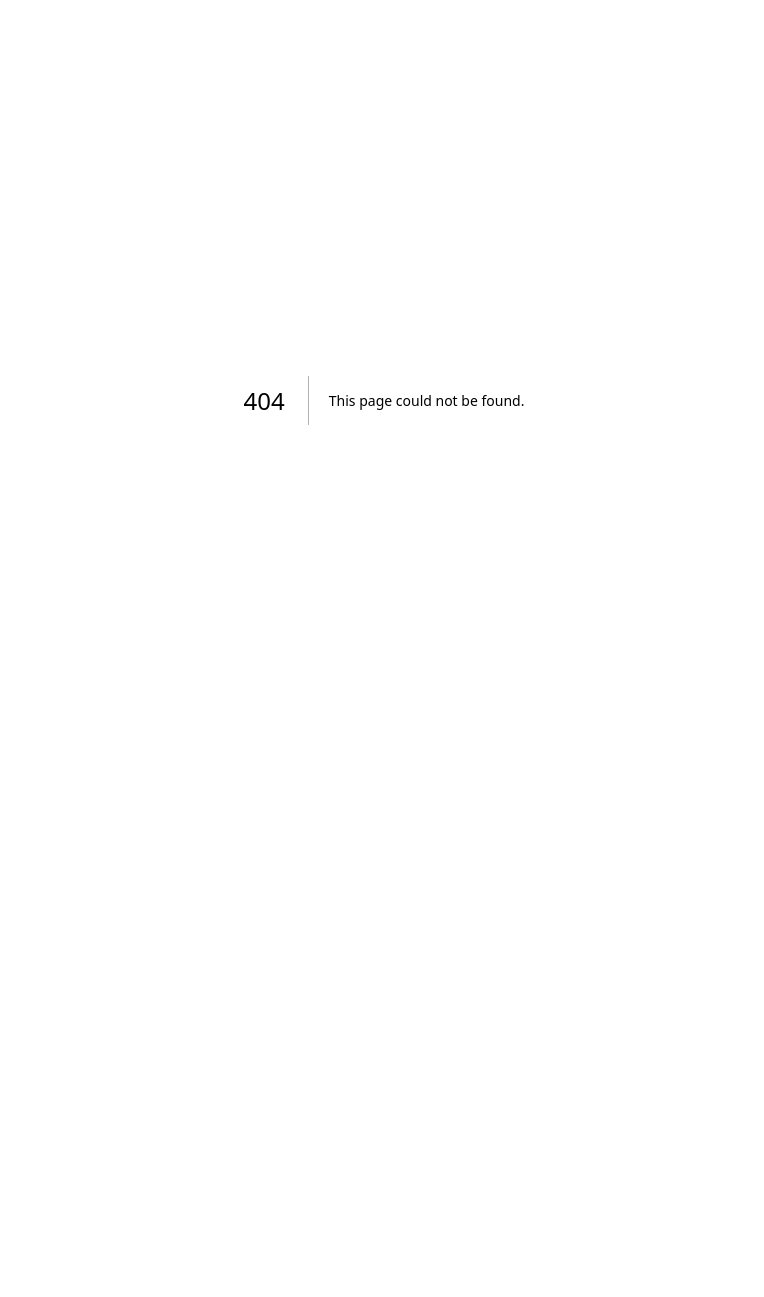
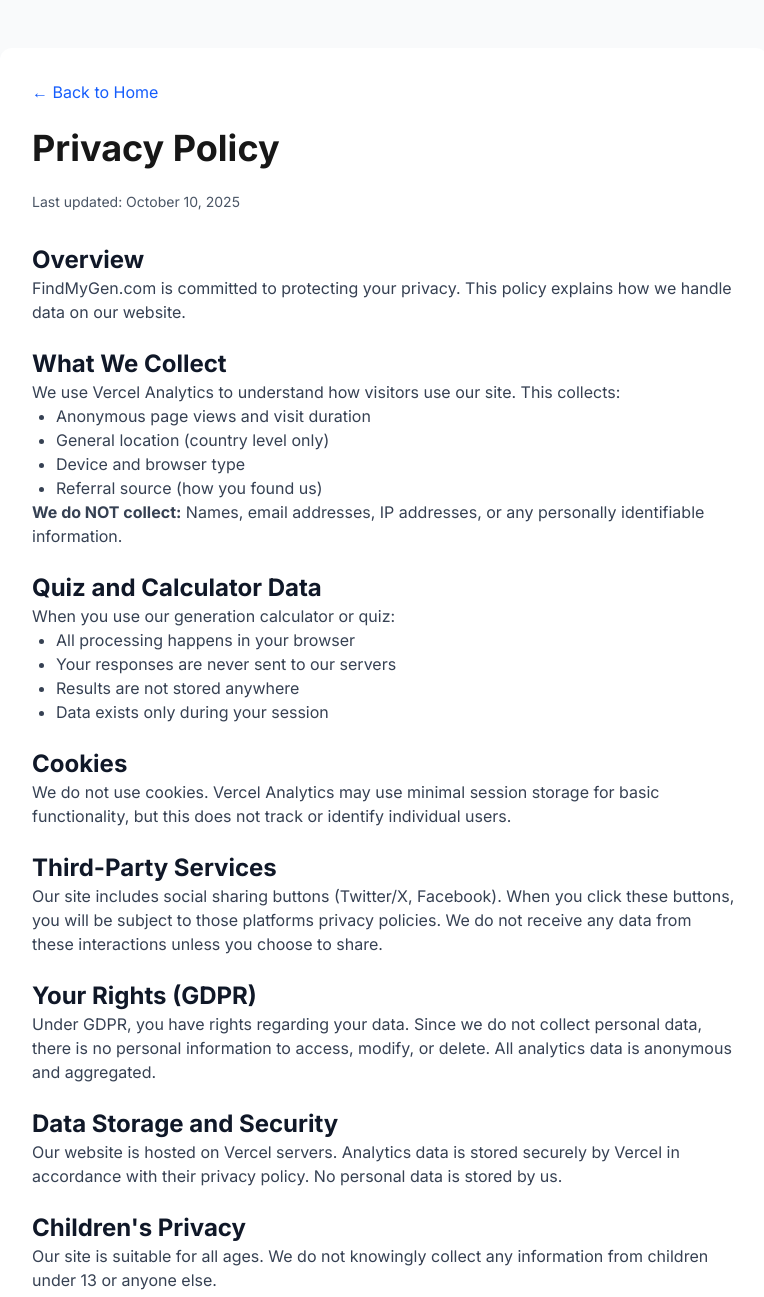
Before and after one commit to duncan-morton/findmygen-site, a Next.js app: page /privacy in a window 1280 px wide. Before the commit this address had no page. Shown: the top 1297 px of the page, without its empty margins (256-1020 px from the left). Before the commit the page ends 800 px from the top, so only its background shows below. Built offline with nearby package versions, Linux system fonts and the light colour scheme.

Commit message:
Privacy added

```diff
--- a/app/page.js
+++ b/app/page.js
@@ -369,6 +369,16 @@ export default function Home() {
     </Link>
   </div>
 </div>
+{/* Footer */}
+<div className="mt-16 pt-8 border-t border-gray-200 text-center">
+  <div className="flex gap-6 justify-center text-sm text-gray-600">
+    <Link href="/privacy" className="hover:text-gray-900">
+      Privacy Policy
+    </Link>
+    <span className="text-gray-400">•</span>
+    <span>© 2025 FindMyGen</span>
+  </div>
+</div>
           </div>
         </div>
       </div>
--- /dev/null
+++ b/app/privacy/page.js
@@ -0,0 +1,125 @@
+import Link from 'next/link'
+
+export const metadata = {
+  title: 'Privacy Policy | FindMyGen',
+  description: 'Privacy policy for FindMyGen.com - How we handle your data'
+}
+
+export default function PrivacyPage() {
+  return (
+    <div className="min-h-screen bg-gray-50 py-12 px-4">
+      <div className="max-w-3xl mx-auto bg-white rounded-xl shadow-lg p-8">
+        <div className="mb-6">
+          <Link href="/" className="text-blue-600 hover:text-blue-700">← Back to Home</Link>
+        </div>
+
+        <h1 className="text-4xl font-bold mb-6">Privacy Policy</h1>
+        <p className="text-sm text-gray-600 mb-8">Last updated: October 10, 2025</p>
+
+        <div className="prose prose-lg max-w-none space-y-6">
+          <section>
+            <h2 className="text-2xl font-bold text-gray-900">Overview</h2>
+            <p className="text-gray-700">
+              FindMyGen.com is committed to protecting your privacy. This policy explains how we handle
+              data on our website.
+            </p>
+          </section>
+
+          <section>
+            <h2 className="text-2xl font-bold text-gray-900">What We Collect</h2>
+            <p className="text-gray-700">
+              We use Vercel Analytics to understand how visitors use our site. This collects:
+            </p>
+            <ul className="list-disc pl-6 text-gray-700">
+              <li>Anonymous page views and visit duration</li>
+              <li>General location (country level only)</li>
+              <li>Device and browser type</li>
+              <li>Referral source (how you found us)</li>
+            </ul>
+            <p className="text-gray-700">
+              <strong>We do NOT collect:</strong> Names, email addresses, IP addresses, or any personally
+              identifiable information.
+            </p>
+          </section>
+
+          <section>
+            <h2 className="text-2xl font-bold text-gray-900">Quiz and Calculator Data</h2>
+            <p className="text-gray-700">
+              When you use our generation calculator or quiz:
+            </p>
+            <ul className="list-disc pl-6 text-gray-700">
+              <li>All processing happens in your browser</li>
+              <li>Your responses are never sent to our servers</li>
+              <li>Results are not stored anywhere</li>
+              <li>Data exists only during your session</li>
+            </ul>
+          </section>
+
+          <section>
+            <h2 className="text-2xl font-bold text-gray-900">Cookies</h2>
+            <p className="text-gray-700">
+              We do not use cookies. Vercel Analytics may use minimal session storage for basic
+              functionality, but this does not track or identify individual users.
+            </p>
+          </section>
+
+          <section>
+            <h2 className="text-2xl font-bold text-gray-900">Third-Party Services</h2>
+            <p className="text-gray-700">
+              Our site includes social sharing buttons (Twitter/X, Facebook). When you click these
+              buttons, you will be subject to those platforms privacy policies. We do not receive
+              any data from these interactions unless you choose to share.
+            </p>
+          </section>
+
+          <section>
+            <h2 className="text-2xl font-bold text-gray-900">Your Rights (GDPR)</h2>
+            <p className="text-gray-700">
+              Under GDPR, you have rights regarding your data. Since we do not collect personal data,
+              there is no personal information to access, modify, or delete. All analytics data is
+              anonymous and aggregated.
+            </p>
+          </section>
+
+          <section>
+            <h2 className="text-2xl font-bold text-gray-900">Data Storage and Security</h2>
+            <p className="text-gray-700">
+              Our website is hosted on Vercel servers. Analytics data is stored securely by Vercel
+              in accordance with their privacy policy. No personal data is stored by us.
+            </p>
+          </section>
+
+          <section>
+            <h2 className="text-2xl font-bold text-gray-900">Children's Privacy</h2>
+            <p className="text-gray-700">
+              Our site is suitable for all ages. We do not knowingly collect any information from
+              children under 13 or anyone else.
+            </p>
+          </section>
+
+          <section>
+            <h2 className="text-2xl font-bold text-gray-900">Changes to This Policy</h2>
+            <p className="text-gray-700">
+              We may update this privacy policy from time to time. Any changes will be posted on
+              this page with an updated revision date.
+            </p>
+          </section>
+
+          <section>
+            <h2 className="text-2xl font-bold text-gray-900">Contact</h2>
+            <p className="text-gray-700">
+              If you have questions about this privacy policy, please contact us through our
+              social media channels linked on the homepage.
+            </p>
+          </section>
+        </div>
+
+        <div className="mt-12 pt-6 border-t border-gray-200">
+          <Link href="/" className="text-blue-600 hover:text-blue-700 font-semibold">
+            ← Return to FindMyGen
+          </Link>
+        </div>
+      </div>
+    </div>
+  )
+}
--- a/app/sitemap.js
+++ b/app/sitemap.js
@@ -56,5 +56,11 @@ export default function sitemap() {
         changeFrequency: 'monthly',
         priority: 0.8,
       },
+      {
+        url: `${baseUrl}/privacy`,
+        lastModified: new Date(),
+        changeFrequency: 'yearly',
+        priority: 0.3,
+      },
     ]
   }
```
